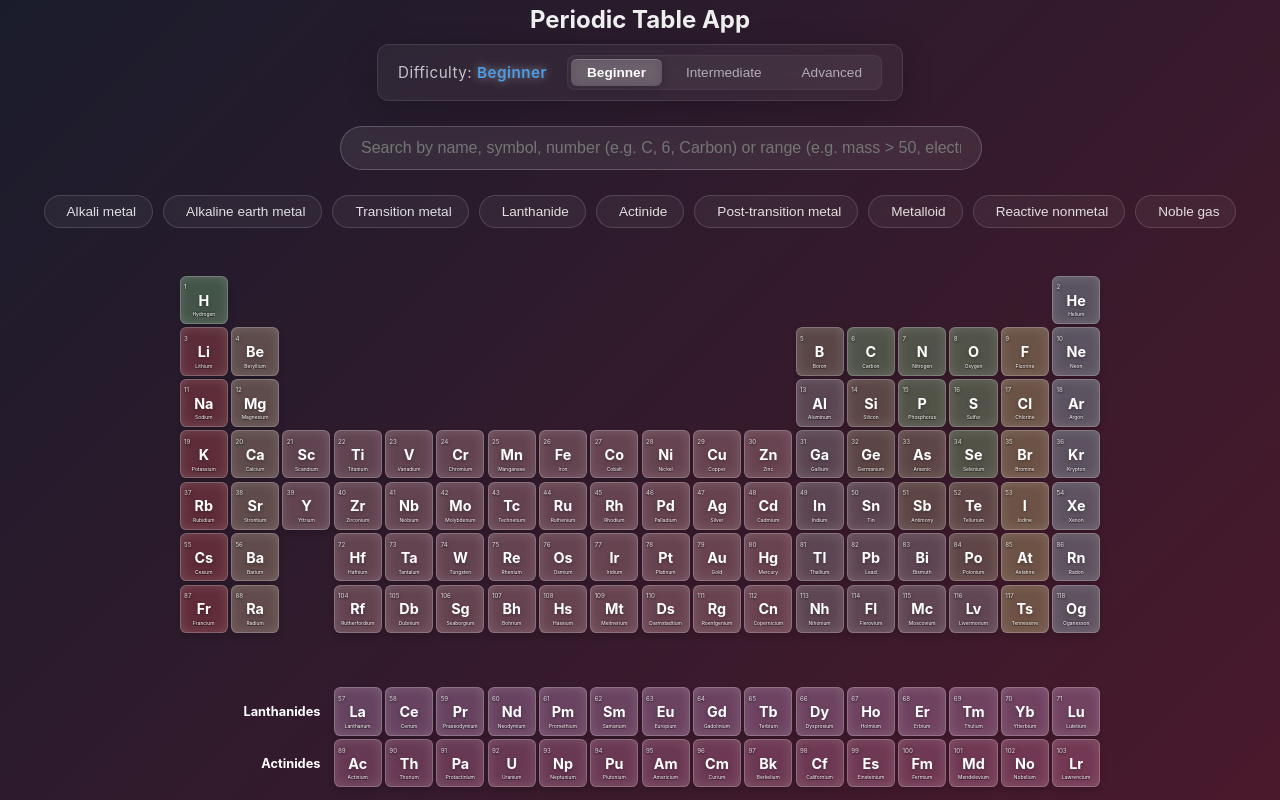
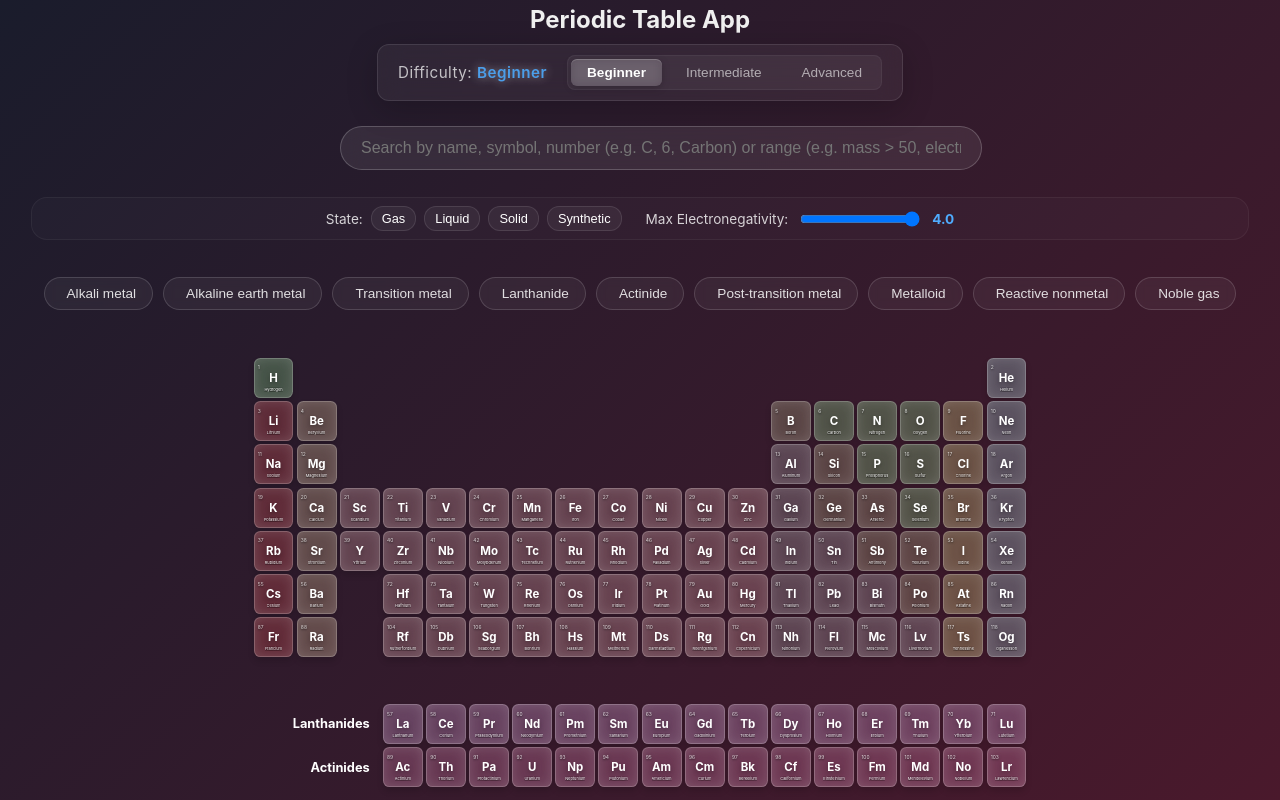
Before and after one commit to SavianAlexander/periodic-table-app, a React (Vite) app: page / in a window 1280 px wide. Built offline with nearby package versions, Linux system fonts and the light colour scheme.

Commit message:
feat: polish Bohr Model animation controls, interactive shell highlights, state-of-matter filters, and optimize E2E test speed

```diff
--- a/src/App.jsx
+++ b/src/App.jsx
@@ -9,6 +9,8 @@ function App() {
   const [selectedElement, setSelectedElement] = useState(null)
   const [searchQuery, setSearchQuery] = useState('')
   const [activeGroup, setActiveGroup] = useState(null)
+  const [stateFilter, setStateFilter] = useState(null)
+  const [maxElectronegativity, setMaxElectronegativity] = useState(4.0)
 
   const handleClosePanel = useCallback(() => setSelectedElement(null), [])
 
@@ -23,11 +25,17 @@ function App() {
           setSearchQuery={setSearchQuery}
           activeGroup={activeGroup}
           setActiveGroup={setActiveGroup}
+          stateFilter={stateFilter}
+          setStateFilter={setStateFilter}
+          maxElectronegativity={maxElectronegativity}
+          setMaxElectronegativity={setMaxElectronegativity}
         />
         <PeriodicTable
           difficulty={difficulty}
           searchQuery={searchQuery}
           activeGroup={activeGroup}
+          stateFilter={stateFilter}
+          maxElectronegativity={maxElectronegativity}
           onElementClick={setSelectedElement}
         />
       </div>
--- a/src/components/Controls.jsx
+++ b/src/components/Controls.jsx
@@ -18,7 +18,11 @@ export function Controls({
   searchQuery,
   setSearchQuery,
   activeGroup,
-  setActiveGroup
+  setActiveGroup,
+  stateFilter,
+  setStateFilter,
+  maxElectronegativity,
+  setMaxElectronegativity
 }) {
   const handleGroupClick = (groupId) => {
     if (activeGroup === groupId) {
@@ -74,6 +78,63 @@ export function Controls({
         />
       </div>
 
+      {/* Polish Filter Row */}
+      <div className="advanced-filters-row" style={{ display: 'flex', gap: '24px', flexWrap: 'wrap', justifyContent: 'center', width: '100%', margin: '12px 0', padding: '8px', background: 'rgba(255, 255, 255, 0.02)', borderRadius: '16px', border: '1px solid rgba(255, 255, 255, 0.05)' }}>
+        <div className="state-filter-container" style={{ display: 'flex', gap: '8px', alignItems: 'center' }}>
+          <span style={{ fontSize: '0.85rem', opacity: 0.8, color: '#fff' }}>State:</span>
+          {['Gas', 'Liquid', 'Solid', 'Synthetic'].map(state => {
+            const isActive = stateFilter === state;
+            return (
+              <button
+                key={state}
+                onClick={() => setStateFilter(stateFilter === state ? null : state)}
+                style={{
+                  background: isActive ? '#4facfe' : 'rgba(255, 255, 255, 0.05)',
+                  border: '1px solid rgba(255, 255, 255, 0.1)',
+                  borderRadius: '12px',
+                  padding: '4px 10px',
+                  color: '#fff',
+                  fontSize: '0.8rem',
+                  cursor: 'pointer',
+                  transition: 'all 0.2s ease',
+                  boxShadow: isActive ? '0 0 10px rgba(79, 172, 254, 0.5)' : 'none'
+                }}
+              >
+                {state}
+              </button>
+            )
+          })}
+        </div>
+
+        <div className="electronegativity-filter" style={{ display: 'flex', gap: '10px', alignItems: 'center' }}>
+          <span style={{ fontSize: '0.85rem', opacity: 0.8, color: '#fff' }}>Max Electronegativity:</span>
+          <input
+            type="range"
+            min="0.7"
+            max="4.0"
+            step="0.1"
+            value={maxElectronegativity}
+            onChange={(e) => setMaxElectronegativity(parseFloat(e.target.value))}
+            style={{ width: '120px', cursor: 'pointer' }}
+          />
+          <span style={{ fontSize: '0.85rem', color: '#4facfe', fontWeight: 'bold' }}>{maxElectronegativity.toFixed(1)}</span>
+          {maxElectronegativity < 4.0 && (
+            <button
+              onClick={() => setMaxElectronegativity(4.0)}
+              style={{
+                background: 'transparent',
+                border: 'none',
+                color: 'rgba(255,255,255,0.4)',
+                cursor: 'pointer',
+                fontSize: '0.8rem'
+              }}
+            >
+              Reset
+            </button>
+          )}
+        </div>
+      </div>
+
       <div className="interactive-legend" data-testid="group-legend">
         {CHEMICAL_GROUPS.map((group) => {
           const isActive = activeGroup === group.id;
--- a/src/components/PeriodicTable.jsx
+++ b/src/components/PeriodicTable.jsx
@@ -13,6 +13,17 @@ function matchesGroup(elementGroupBlock, activeGroup) {
     return elementGroup === 'nonmetal' || elementGroup === 'halogen' || elementGroup === 'reactive nonmetal' || elementGroup === 'reactive-nonmetal';
   }
   return elementGroup === filterGroup || elementGroup.replace(/\s+/g, '-') === filterGroup.replace(/\s+/g, '-');
+}
+
+function matchesState(elementState, activeState) {
+  if (!activeState) return true;
+  return (elementState || '').toLowerCase() === activeState.toLowerCase();
+}
+
+function matchesElectronegativity(elementEN, maxEN) {
+  if (maxEN === undefined || maxEN === null || maxEN >= 4.0) return true;
+  if (elementEN === undefined || elementEN === null) return false;
+  return elementEN <= maxEN;
 }
 
 function matchesSearch(element, searchQuery) {
@@ -72,10 +83,10 @@ function matchesSearch(element, searchQuery) {
   return !!(symbolMatch || nameMatch || numberMatch);
 }
 
-export function PeriodicTable({ difficulty, searchQuery, activeGroup, onElementClick }) {
+export function PeriodicTable({ difficulty, searchQuery, activeGroup, stateFilter, maxElectronegativity, onElementClick }) {
   const [hoveredGroup, setHoveredGroup] = useState(null);
 
-  const hasActiveFilters = !!((searchQuery && searchQuery.trim()) || activeGroup);
+  const hasActiveFilters = !!((searchQuery && searchQuery.trim()) || activeGroup || stateFilter || maxElectronegativity < 4.0);
 
   return (
     <div className="table-container">
@@ -88,7 +99,10 @@ export function PeriodicTable({ difficulty, searchQuery, activeGroup, onElementC
         <div data-testid="actinide-series" style={{ gridRow: 10, gridColumn: '1 / 4', alignSelf: 'center', textAlign: 'right', paddingRight: '10px', fontSize: '0.8rem', fontWeight: 'bold', color: '#fff' }}>Actinides</div>
         {elements.map((element) => {
           const { row, col } = getGridPosition(element.atomicNumber);
-          const isMatch = matchesGroup(element.groupBlock, activeGroup) && matchesSearch(element, searchQuery);
+          const isMatch = matchesGroup(element.groupBlock, activeGroup) &&
+                          matchesSearch(element, searchQuery) &&
+                          matchesState(element.stateAtRoomTemp, stateFilter) &&
+                          matchesElectronegativity(element.electronegativity, maxElectronegativity);
           return (
             <ElementCard
               key={element.atomicNumber}
```
Also changed, not shown: src/components/BohrModel.jsx (+101 -7 lines), 1 other file (tests, documents, lock files or other folders).
